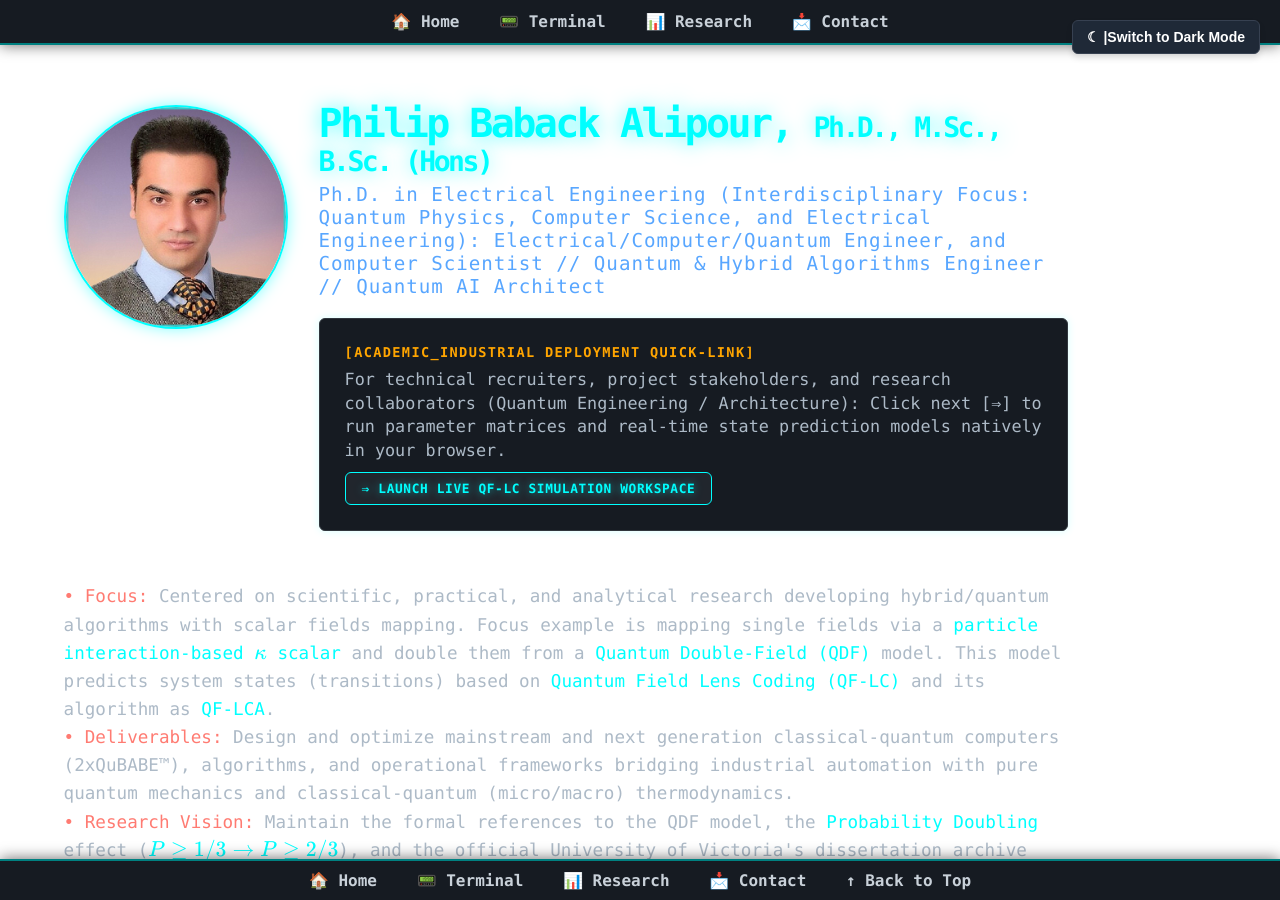
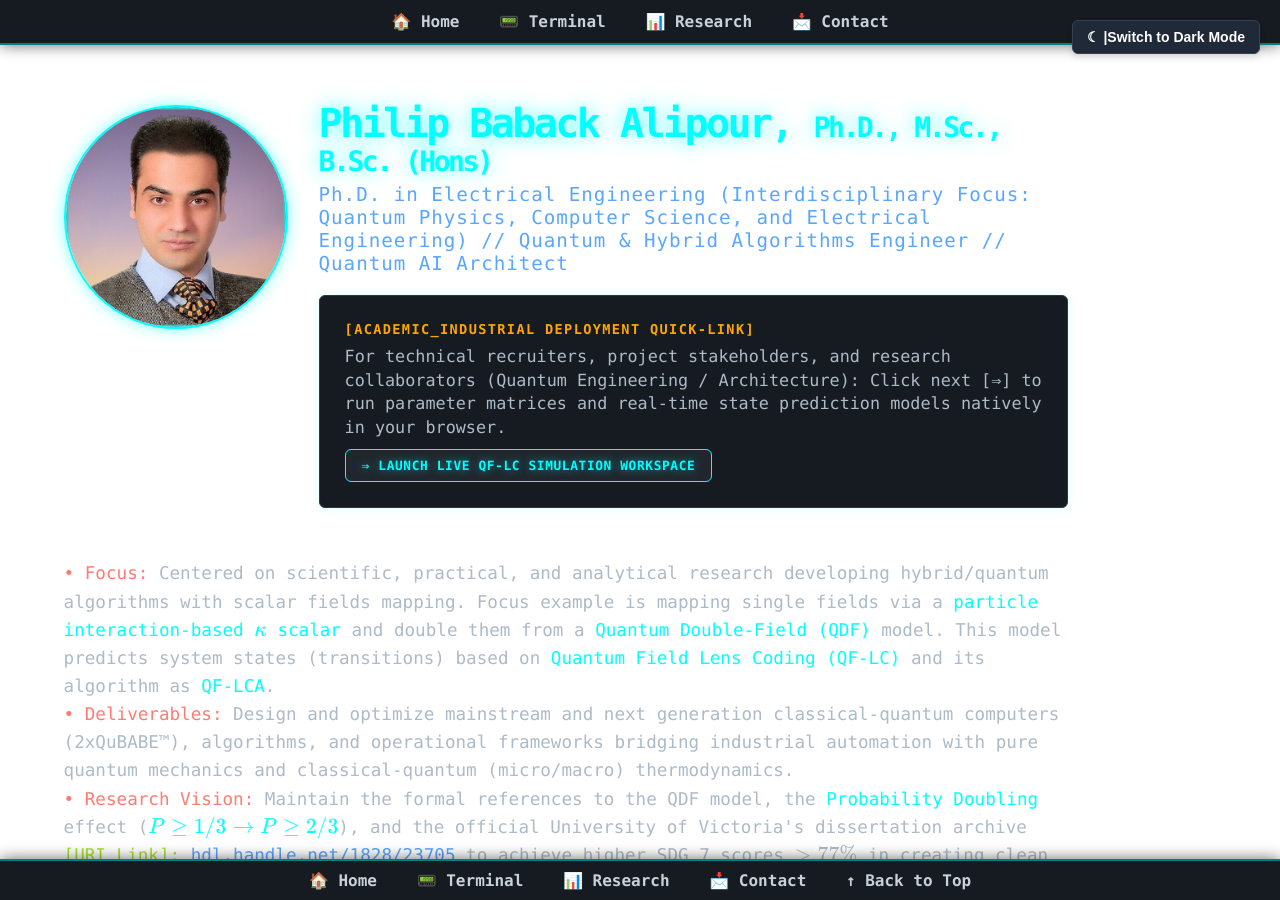
Before and after one commit to phibal12/QFLC-Dashboard, a Jekyll site: the page built from PBA_Portfolio.html, in a window 1280 px wide and 900 px high. Built offline with Jekyll 4.4.1, drawn with Linux system fonts in a browser that asks for light colours; a script that is not in the unit is left out.

Commit message:
Update PBA_Portfolio.html

```diff
--- a/PBA_Portfolio.html
+++ b/PBA_Portfolio.html
@@ -1712,7 +1712,7 @@ body:not(.light-mode) #main_content span[style*="color: #ff7b72"] {
           <!-- Text Metadata Column (Moved to Right) -->
           <td style="vertical-align: middle;">
             <h1 id="portfolio_main_title"><span>Philip Baback Alipour, </span><span style="font-size: 0.55em; text-transform: none;">Ph.D., M.Sc., B.Sc. (Hons)</span></h1>
-            <p class="meta-tag" style="font-size: 1.2em; color: #58a6ff !important; margin-top: 5px; margin-bottom: 15px;">Ph.D. in Electrical Engineering (Interdisciplinary Focus: Quantum Physics, Computer Science, and Electrical Engineering): Electrical/Computer/Quantum Engineer, and Computer Scientist // Quantum & Hybrid Algorithms Engineer // Quantum AI Architect</p>
+            <p class="meta-tag" style="font-size: 1.2em; color: #58a6ff !important; margin-top: 5px; margin-bottom: 15px;">Ph.D. in Electrical Engineering (Interdisciplinary Focus: Quantum Physics, Computer Science, and Electrical Engineering) // Quantum & Hybrid Algorithms Engineer // Quantum AI Architect</p>
             <!-- START: 10-Second Industry Recruiter Gateway -->
     <div class="interactive-card" style="margin: 15px 0 25px 0; border: 1px dashed #00ffff; background: rgba(0, 255, 255, 0.03); padding: 15px;">
     <span style="color: #ffa500; font-weight: bold; font-size: 0.85em; letter-spacing: 0.1em; display: block; margin-bottom: 8px;">[ACADEMIC_INDUSTRIAL DEPLOYMENT QUICK-LINK]</span>
```
